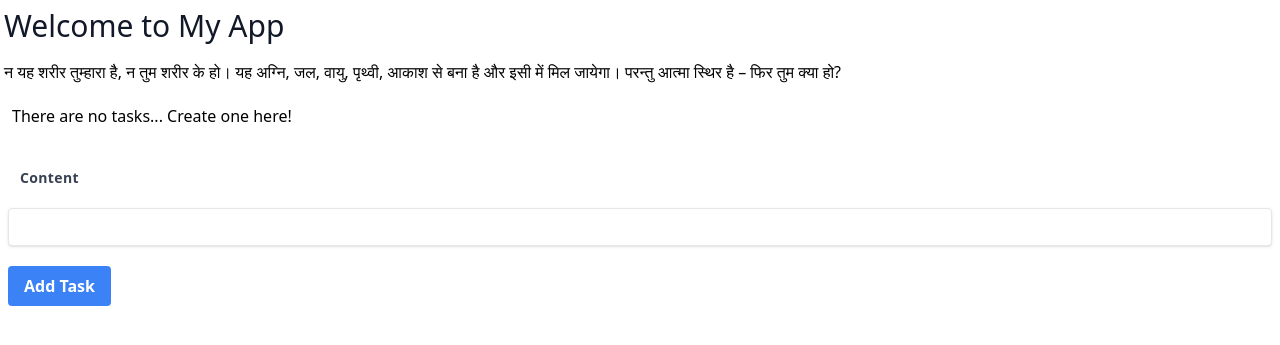
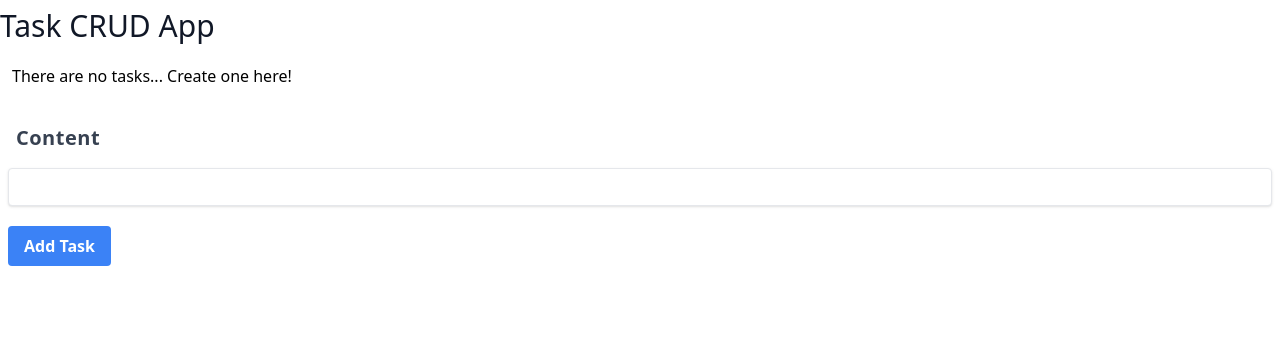
Before and after one commit to arunkhattri/flask_full_course, a Flask app: page / in a window 1280 px wide. Shown: the top 345 px of the page. Run offline with Flask 3, Linux system fonts and the light colour scheme.

Commit message:
modified name of the app

```diff
--- a/static/css/main.css
+++ b/static/css/main.css
@@ -655,6 +655,10 @@ video {
   justify-content: space-between;
 }
 
+.justify-self-auto {
+  justify-self: auto;
+}
+
 .rounded {
   border-radius: 0.25rem;
 }
@@ -754,6 +758,11 @@ video {
   line-height: 1.25rem;
 }
 
+.text-xl {
+  font-size: 1.25rem;
+  line-height: 1.75rem;
+}
+
 .font-bold {
   font-weight: 700;
 }
--- a/templates/index.html
+++ b/templates/index.html
@@ -1,14 +1,10 @@
 {% extends "base.html" %} {% block head %}
 <title>My App</title>
 {% endblock %} {% block body %}
-<div class="px-1">
+<div class="container mx-auto">
   <h1 class="text-3xl font-medium title-font text-gray-900 py-2">
-    Welcome to My App
+    Task CRUD App
   </h1>
-  <p class="py-2">
-    न यह शरीर तुम्हारा है, न तुम शरीर के हो। यह अग्नि, जल, वायु, पृथ्वी, आकाश से
-    बना है और इसी में मिल जायेगा। परन्तु आत्मा स्थिर है – फिर तुम क्या हो?
-  </p>
 </div>
 <div class="container mx-auto p-3">
   {% if tasks | length < 1 %}
@@ -60,7 +56,7 @@
     <form class="w-full" action="/" method="POST">
       <div class="col-span-full p-2">
         <label
-          class="block tracking-wide text-gray-700 text-sm font-bold mb-2 p-3"
+          class="block tracking-wide text-xl text-gray-700 font-bold mb-2 p-2"
           for="content"
           >Content</label
         >
```
